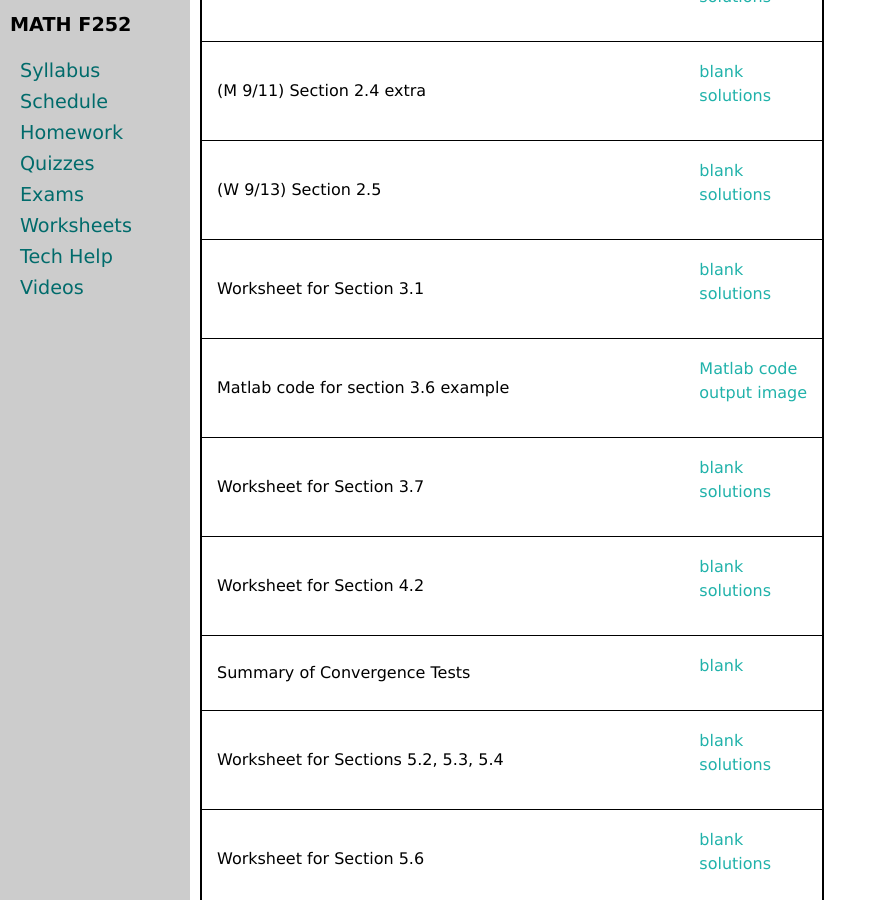
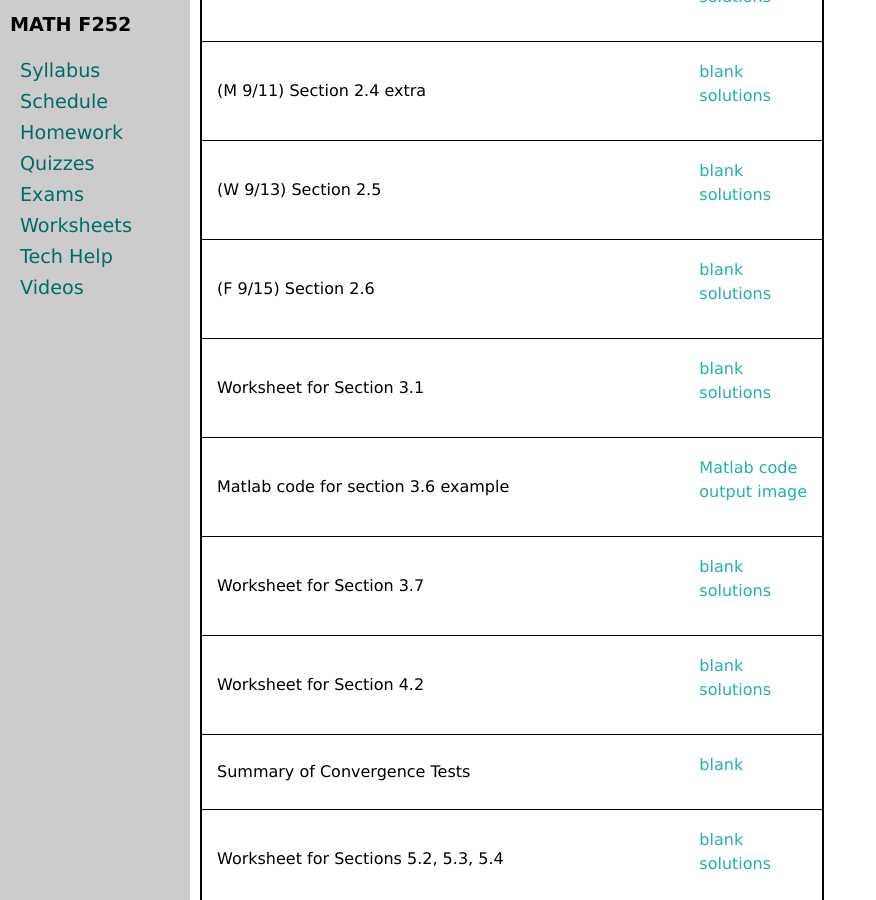
Before and after one commit to uaf-math/calc2, a Jekyll site: the page built from worksheets.md, in a window 1280 px wide and 900 px high, scrolled down 978 px. Shown: the whole window, without its empty margins (0-876 px from the left). Built offline with Jekyll 4.4.1, drawn with Linux system fonts in a browser that asks for light colours.

Commit message:
Update worksheets.yml

```diff
--- a/_data/worksheets.yml
+++ b/_data/worksheets.yml
@@ -30,6 +30,9 @@ worksheets:
   solutions: M252-2-4-a-s.pdf
 - name: (W 9/13) Section 2.5
   blank: M252-2-5.pdf
+  solutions: M252-2-5-s.pdf
+- name: (F 9/15) Section 2.6
+  blank: M252-2-6-s.pdf
   solutions: M252-2-5-s.pdf
 - name: Worksheet for Section 3.1
   blank: 3p1.pdf
```
